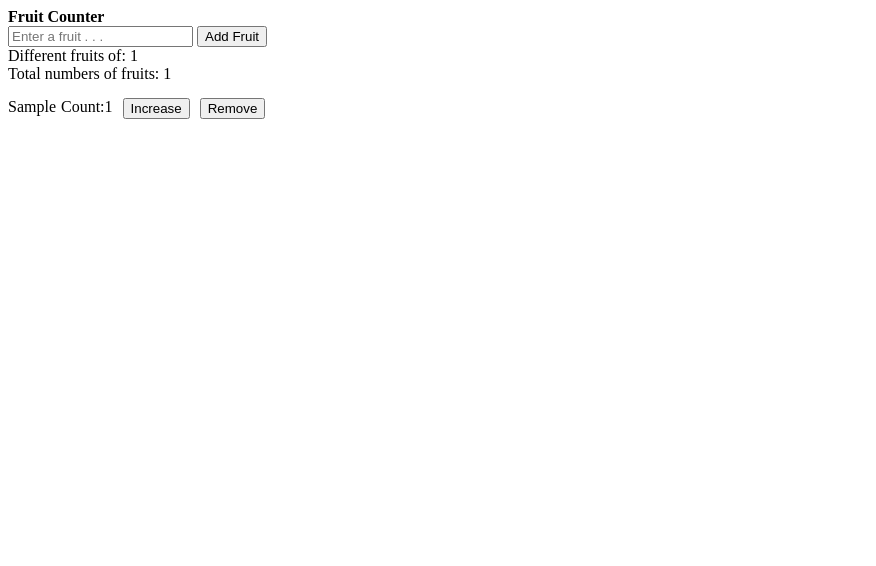
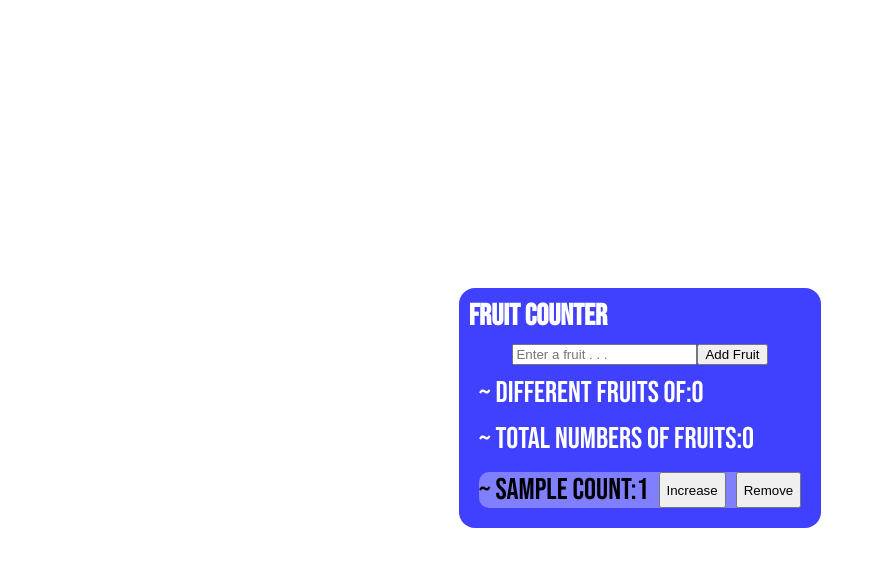
Before and after one commit to dogzit/Fruit-counter, a plain HTML site: page index.html in a window 1280 px wide. Both pictures are taken after typing "Sample" into the empty fields and a click on the button "Add Fruit". Shown: the whole page, without its empty margins (0-876 px from the left). Drawn offline with Linux system fonts and the light colour scheme; a web font is replaced by a local one.

Commit message:
final fruit counter

```diff
--- /dev/null
+++ b/index.css
@@ -0,0 +1,48 @@
+@import url("https://fonts.googleapis.com/css2?family=Bebas+Neue&family=Inter:ital,opsz,wght@0,14..32,100..900;1,14..32,100..900&family=Knewave&family=Montserrat:ital,wght@0,100..900;1,100..900&family=Roboto+Mono:ital,wght@0,100..700;1,100..700&display=swap");
+
+.container {
+  border: "1px solid pink";
+  background-color: #4040ff;
+  border-radius: 16px;
+  width: fit-content;
+  font-family: "Bebas Neue", sans-serif;
+  font-size: 30px;
+}
+.big-container {
+  display: flex;
+  flex-direction: column;
+  justify-content: center;
+  align-items: center;
+  height: 100vh;
+  color: white;
+}
+#Header {
+  margin-left: 10px;
+  margin-top: 10px;
+  margin-bottom: 10px;
+}
+.different-big {
+  display: flex;
+  margin-left: 20px;
+  margin-top: 10px;
+}
+.total-big {
+  display: flex;
+  margin-left: 20px;
+  margin-top: 10px;
+}
+.fruitlist {
+  display: flex;
+  justify-content: center;
+}
+#word {
+  margin-left: 20px;
+  margin-bottom: 20px;
+  background-color: #8080ff;
+  border-radius: 10px;
+  margin-right: 20px;
+  color: black;
+}
+.fruitlist {
+  size: 100px;
+}
--- a/index.html
+++ b/index.html
@@ -4,17 +4,25 @@
     <meta charset="UTF-8" />
     <meta name="viewport" content="width=device-width, initial-scale=1.0" />
     <title>Document</title>
+    <link rel="stylesheet" href="./index.css" />
   </head>
   <body>
-    <div id="Header"><b>Fruit Counter</b></div>
-    <div class="fruitlist">
-      <input id="FruitInput" placeholder="Enter a fruit . . ." />
-      <button id="button">Add Fruit</button>
+    <div class="big-container">
+      <div class="container">
+        <div id="Header"><b>Fruit Counter</b></div>
+        <div class="fruitlist">
+          <input id="FruitInput" placeholder="Enter a fruit . . ." />
+          <button id="button">Add Fruit</button>
+        </div>
+        <div class="different-big">
+          ~ Different fruits of: <span id="different">0</span>
+        </div>
+        <div class="total-big">
+          ~ Total numbers of fruits: <span id="Total">0</span>
+        </div>
+        <div id="word"></div>
+      </div>
     </div>
-    <div>Different fruits of: <span id="different">0</span></div>
-    <div>Total numbers of fruits: <span id="Total">0</span></div>
-    <div id="word"></div>
-    <div></div>
   </body>
   <script src="./index.js"></script>
 </html>
--- a/index.js
+++ b/index.js
@@ -14,12 +14,12 @@ function add() {
     word.removeChild(newDiv);
   }
   const newDiv = document.createElement("div");
-  newDiv.innerHTML = `<div style= " margin-top:15px ; display:flex; ga:10px;"><div style="display:flex">${input.value} <div style=" display:flex ;margin-left: 5px"> Count:<div class="countNumber">1</div></div><button style=" margin-left:10px" ; class="increaseButton">Increase</button> <button style=" margin-left:10px" ; class="removeButton">Remove</button></div>`;
+  newDiv.innerHTML = `<div style= " margin-top:15px ; display:flex; ga:10px;"><div style="display:flex">~ ${input.value} <div style=" display:flex ;margin-left: 5px"> Count:<div class="countNumber">1</div></div><button style=" margin-left:10px" ; class="increaseButton">Increase</button> <button style=" margin-left:10px" ; class="removeButton">Remove</button></div>`;
   word.appendChild(newDiv);
   input.value = "";
-  const a = word.childElementCount;
-  diff.innerText = a;
-  total.innerText = a;
+  // const a = word.childElementCount;
+  // diff.innerText = a;
+  // total.innerText = a;
 
   let countNumber = newDiv.querySelector(".countNumber").innerText;
   const increaseButton = newDiv.querySelector(".increaseButton");
```
